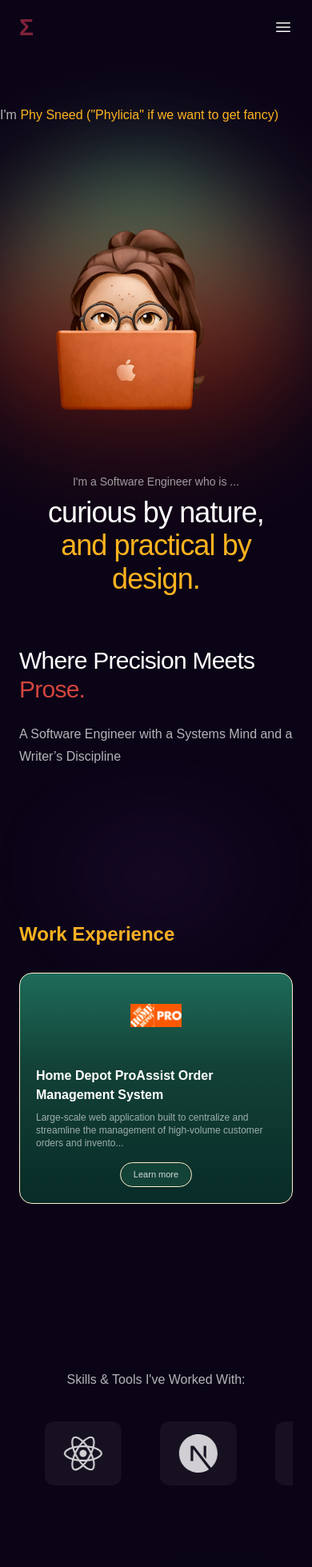
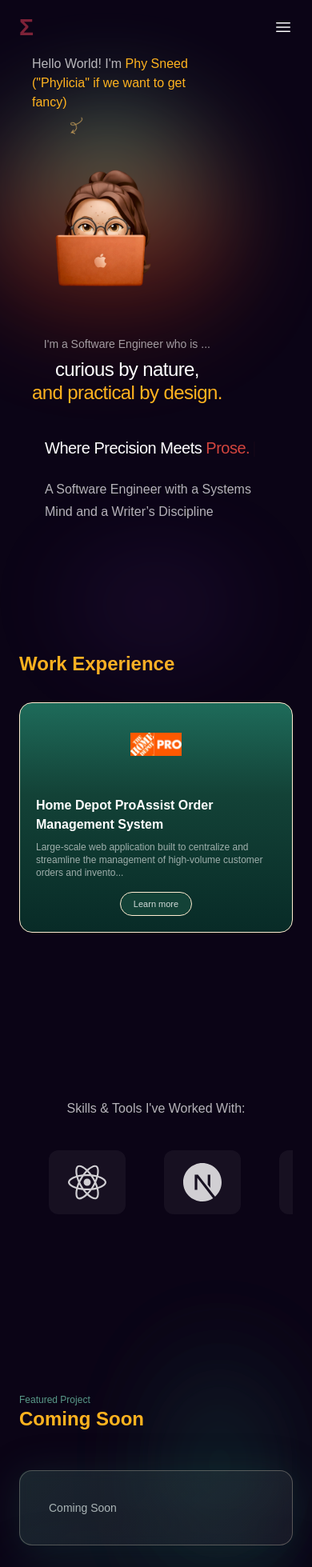
Before and after one commit to PhyPhy07/ProjectPortfolio, a Next.js app: page / in a window 390 px wide. Shown: the top 1959 px of the page at 80% size. Built offline with nearby package versions, Linux system fonts and the light colour scheme; a web font is replaced by a local one.

Commit message:
updating for mobile and contact

```diff
--- a/src/component/ContactSection.tsx
+++ b/src/component/ContactSection.tsx
@@ -7,11 +7,9 @@ const ContactSection = () => {
   return (
     <section id="contact" className='py-24 relative'>
         <ScrollReveal stagger={0.08}>
-            <h3 className='text-2xl md:text-3xl font-semibold text-[#FFB31F] mb-7'>Contact</h3>
-            <p className='text-sm text-white/60 max-w-xl'>I’m currently looking to join a cross-functional team that values improving people’s lives through accessible design, or have a project in mind? Let’s connect.</p>
-            <div className='mt-6 text-white/80'>
-                <Link href="mailto:hello@codetutorbd.com" className='hover:text-[#D3453E]'>hello@codetutorbd.com</Link>
-            </div>
+            <h3 className='text-2xl md:text-3xl font-semibold text-[#FFB31F] mb-7'>I'd Love to Connect!</h3>
+            <p className='text-sm text-white/60 max-w-xl'>Passionate about accessible software, rapid learning, and shipping great products. I’m exploring software engineering roles where curiosity is welcomed, feedback is king, and cross-functional collaboration fuels the outcome.</p>
+
 
             <div className='mt-6 flex items-center gap-4 text-white/80'>
                 <Link href="https://www.linkedin.com/in/phylicia-sneed/" target="_blank" rel="noopener noreferrer" className='hover:text-[#D3453E]'>
--- a/src/component/Footer.tsx
+++ b/src/component/Footer.tsx
@@ -4,7 +4,7 @@ const Footer = () => {
   return (
     <footer className='mt-24 border-t border-white/10'>
       <div className='max-w-7xl mx-auto px-6 lg:px-8 py-8 text-center'>
-        <p className='text-sm text-white/40'>© {new Date().getFullYear()} Codetutor Labs. All rights reserved.</p>
+        <p className='text-sm text-white/40'> 🤠 Thanks for perusing my portfolio! Feel free to reach out to me at <a href="mailto:phyliciasneed@gmail.com" className='text-[#FFB31F] hover:text-[#D3453E]'>phyliciasneed@gmail.com</a></p>
       </div>
     </footer>
   )
--- a/src/component/HeroSection.tsx
+++ b/src/component/HeroSection.tsx
@@ -7,21 +7,21 @@ import ScrollReveal from "./ScrollReveal";
 
 const HereSection = () => {
   return (
-    <section id="home" className="relative pt-36 pb-24">
-      <div className="mt-12 md:mt-24">
+    <section id="home" className="relative pt-24 sm:pt-32 md:pt-36 pb-16 sm:pb-24">
+      <div className="mt-8 sm:mt-12 md:mt-24 px-4 sm:px-6">
         {/* avatar and headline */}
         <ScrollReveal stagger={0.12} className="flex flex-col md:flex-row gap-8 items-start md:items-center">
           {/* avatar and greetings */}
           <div className="relative flex justify-center md:justify-end">
             <div className="pointer-events-none absolute -inset-12 md:-inset-24 rounded-full bg-linear-to-b from-[#36A07F] via-[#C0350F]/60 to-transparent blur-3xl opacity-90"></div>
             <div className="relative">
-                <Image src="/images/avatar.png" alt="avatar image" width={300} height={300} className="relative object-cover rounded-full" priority unoptimized/>
+                <Image src="/images/avatar.png" alt="avatar image" width={300} height={300} className="relative object-cover rounded-full w-48 h-48 sm:w-64 sm:h-64 md:w-[300px] md:h-[300px]" priority unoptimized/>
 
                 <div  className="select-none pointer-events-none absolute -top-8 -right-6 md:-top-16 md:-right-40 text-md text-white/70">
                     <div className="items-right justify-right">
 
                         <div className="-mt-24 md:-mt-1">
-                            <span className="whitespace-nowrap">Hello World! I'm {" "}<span className="text-[#FFB31F]">Phy Sneed ("Phylicia" if we want to get fancy)</span></span>
+                            <span className="sm:whitespace-nowrap">Hello World! I'm {" "}<span className="text-[#FFB31F]">Phy Sneed ("Phylicia" if we want to get fancy)</span></span>
                             <div className="relative w-12 h-6 md:w-36 md:h-20 ml-8 md:ml-58 mt-1">
                             <Image src="/images/heroarrow.gif" alt="arrow image" fill  className="object-contain scale-x-100 -rotate-6" priority/>
                         </div>
@@ -37,7 +37,7 @@ const HereSection = () => {
               I'm a Software Engineer who is ...
             </p>
 
-            <h1 className="text-4xl sm:text-5xl font-normal tracking-tight leading-[1.15]">
+            <h1 className="text-2xl sm:text-4xl md:text-5xl font-normal tracking-tight leading-[1.2]">
               <span className="block">curious by nature,</span>
               <span className="block">
 
@@ -53,15 +53,15 @@ const HereSection = () => {
         </ScrollReveal>
 
         {/* role and description */}
-        <ScrollReveal delay={0.15} className="mt-16 max-w-3xl">
-            <h2 className="text-3xl sm:text-4xl md:text-5xl font-normal tracking-tight">
+        <ScrollReveal delay={0.15} className="mt-10 sm:mt-16 max-w-3xl px-4 sm:px-6">
+            <h2 className="text-xl sm:text-3xl md:text-4xl lg:text-5xl font-normal tracking-tight">
                 Where Precision Meets{" "}
                 <span className="text-[#D3453E]">
                   <Typewriter
                     words={["Prose."]}
-                    typeSpeed={40}
+                    typeSpeed={120}
                     deleteSpeed={0}
-                    delaySpeed={600}
+                    delaySpeed={5000}
                     cursor
                     cursorStyle="|"
                     loop={1}
--- a/src/component/ProjectsSection.tsx
+++ b/src/component/ProjectsSection.tsx
@@ -15,12 +15,12 @@ const ProjectsSection = () => {
                     {/* heading */}
                     <div className='mb-12'>
                         <p className='text-xs text-[#5a9a8a]'>Featured Project</p>
-                        <h3 className='text-2xl md:text-3xl font-semibold text-[#FFB31F]'>Example Project</h3>
+                        <h3 className='text-2xl md:text-3xl font-semibold text-[#FFB31F]'>Coming Soon</h3>
                     </div>
 
                     {/* description */}
                     <div className='relative md:-mr-24 md:-mt-6 z-20 max-w-5xl rounded-2xl p-5 bg-white/6 backdrop-blur-sm border border-[#ffecd1]/30 shadow-[0_6px_50px_rgba(30,107,90,0.25)]'>
-                        <p className='text-sm p-4 text-white/75'>A web app for visualizing personalized Spotify data. View your top artists, top tracks, recently played tracks, and detailed audio information about each track. Create and save new playlists of recommended tracks based on your existing playlists and more.</p>
+                        <p className='text-sm p-4 text-white/75'>Coming Soon</p>
                         <div className="pointer-events-none absolute -inset-px rounded-[14px] opacity-60"
                         style={{
                             background: 'linear-gradient(135deg, rgba(30, 107, 90, 0.35), rgba(8, 43, 39, 0.05))',
@@ -59,12 +59,12 @@ const ProjectsSection = () => {
                     {/* heading */}
                     <div className='mb-12 text-right'>
                         <p className='text-xs text-[#5a9a8a]'>Featured Project</p>
-                        <h3 className='text-2xl md:text-3xl font-semibold text-[#FFB31F]'>Example Project</h3>
+                        <h3 className='text-2xl md:text-3xl font-semibold text-[#FFB31F]'>Coming Soon</h3>
                     </div>
 
                     {/* description */}
                     <div className='relative md:-ml-24 md:-mt-6 z-20 max-w-5xl rounded-2xl p-5 bg-white/6 backdrop-blur-sm border border-[#ffecd1]/30 shadow-[0_6px_50px_rgba(30,107,90,0.25)]'>
-                        <p className='text-sm p-4 text-white/75'>A web app for visualizing personalized Spotify data. View your top artists, top tracks, recently played tracks, and detailed audio information about each track. Create and save new playlists of recommended tracks based on your existing playlists and more.</p>
+                        <p className='text-sm p-4 text-white/75'>Coming Soon</p>
                         <div className="pointer-events-none absolute -inset-px rounded-[14px] opacity-60"
                         style={{
                             background: 'linear-gradient(135deg, rgba(30, 107, 90, 0.35), rgba(8, 43, 39, 0.05))',
@@ -72,8 +72,7 @@ const ProjectsSection = () => {
                         />
                     </div>
                     <div className='mt-6 ml-2 flex justify-end space-x-3 text-white/60'>
-                        <span>*</span>
-                        <span>*</span>
+
                     </div>
                 </div>
 
```
